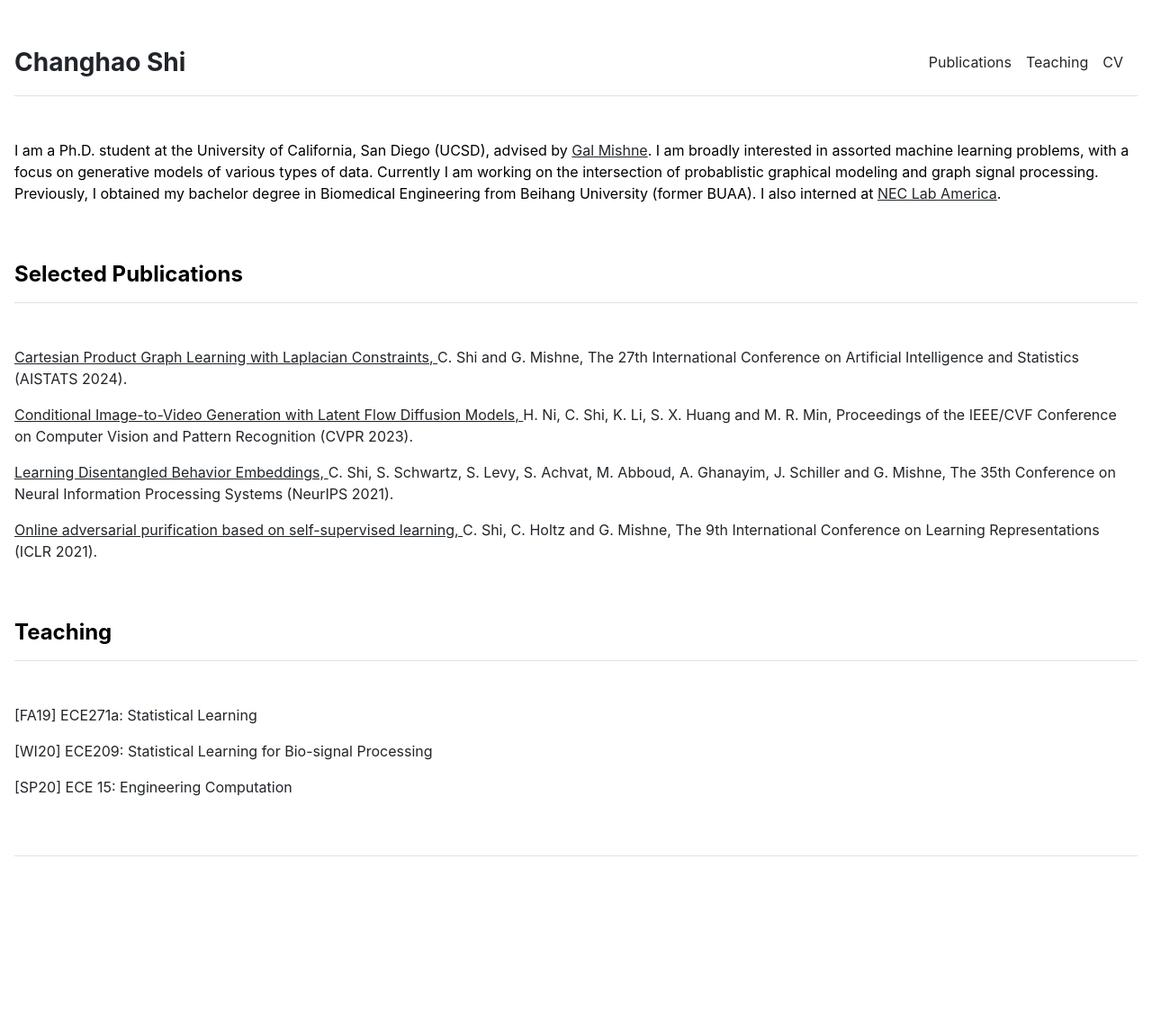
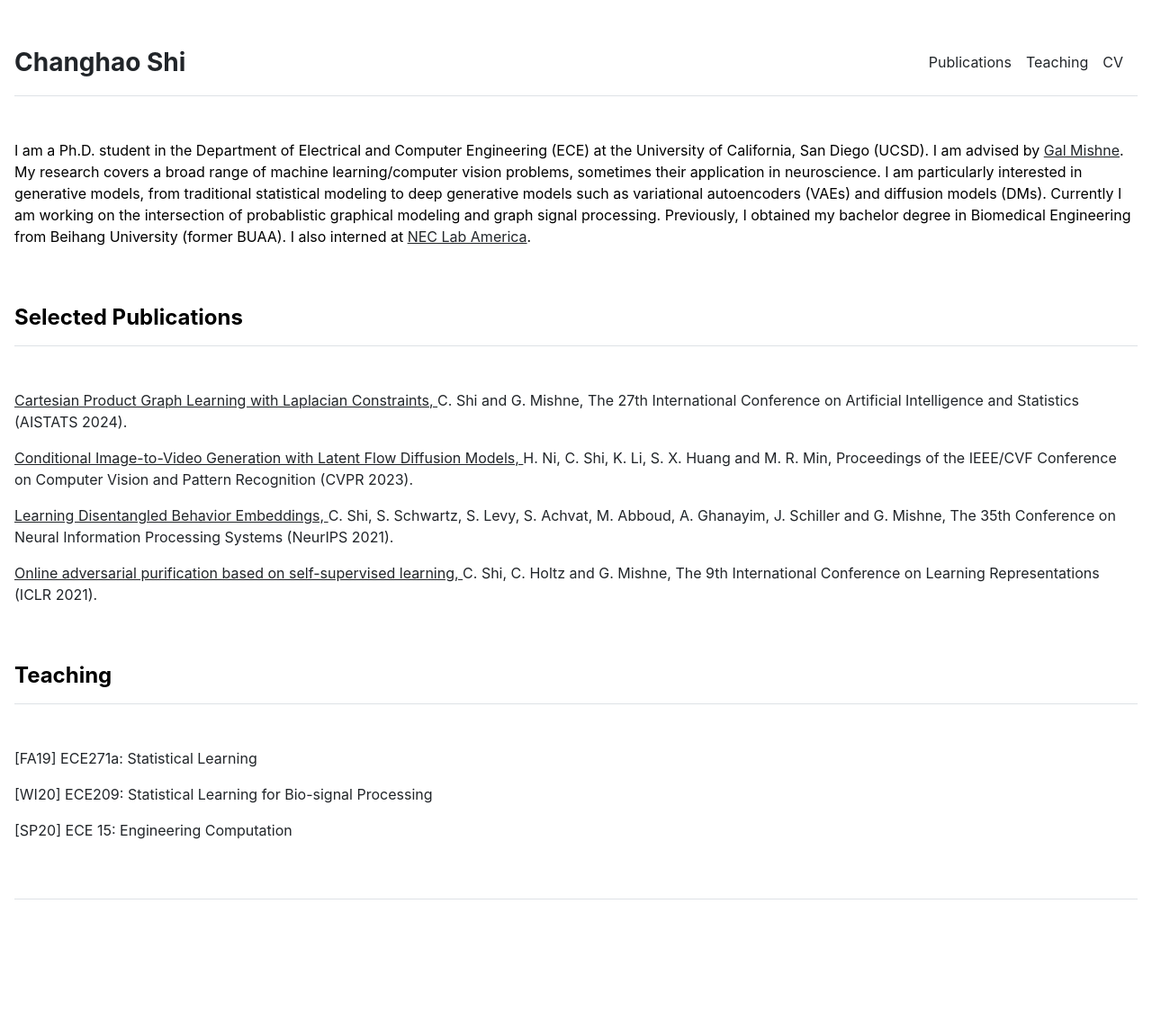
Before and after one commit to ChanghaoShih/ChanghaoShih.github.io, a Jekyll site: the page built from index.md, in a window 1280 px wide. Shown: the whole page at 90% size. Built offline with Jekyll 4.4.1, drawn with Linux system fonts in a browser that asks for light colours; before the commit the page ends 1096 px from its top, so only the background shows below that.

Commit message:
update self introduction

```diff
--- a/index.md
+++ b/index.md
@@ -3,8 +3,10 @@ layout: home
 title: "Home"
 ---
 
-I am a Ph.D. student at the University of California, San Diego (UCSD), advised by [Gal Mishne](http://mishne.ucsd.edu/).
-I am broadly interested in assorted machine learning problems, with a focus on generative models of various types of data.
+I am a Ph.D. student in the Department of Electrical and Computer Engineering (ECE) at the University of California, San Diego (UCSD).
+I am advised by [Gal Mishne](http://mishne.ucsd.edu/).
+My research covers a broad range of machine learning/computer vision problems, sometimes their application in neuroscience.
+I am particularly interested in generative models, from traditional statistical modeling to deep generative models such as variational autoencoders (VAEs) and diffusion models (DMs).
 Currently I am working on the intersection of probablistic graphical modeling and graph signal processing.
 Previously, I obtained my bachelor degree in Biomedical Engineering from Beihang University (former BUAA).
 I also interned at [NEC Lab America](https://www.nec-labs.com/).
```
